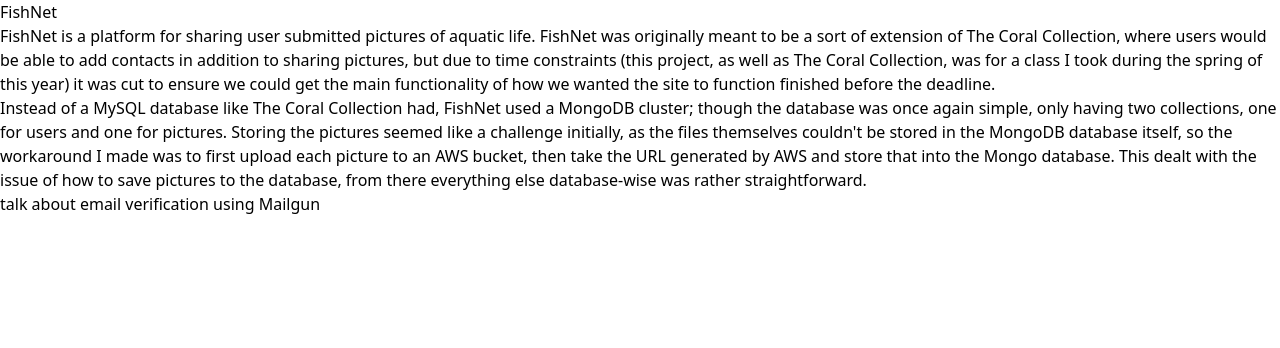
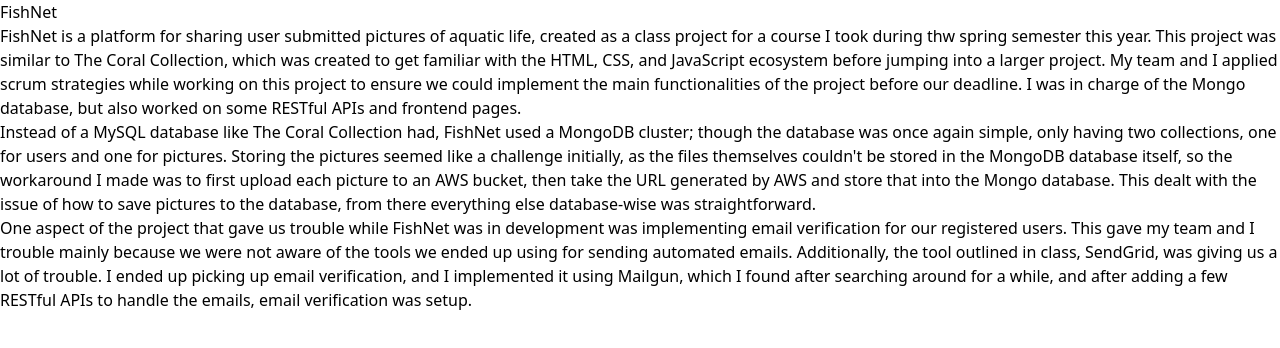
Before and after one commit to buhgowsh/svelte-portfolio, a SvelteKit app: page /fishnet in a window 1280 px wide. Shown: the top 348 px of the page. Built offline with nearby package versions, Linux system fonts and the light colour scheme; what tailwindcss-motion would draw is missing.

Commit message:
add details to all project cards

```diff
--- a/src/routes/coralcollection/+page.svelte
+++ b/src/routes/coralcollection/+page.svelte
@@ -1,10 +1,10 @@
 <h1>The Coral Collection</h1>
 
 <p>
-    As briefly described in the card, The Coral Collection was a very simple contact manager that had
-    an aquatic theme to it. The MySQL database was extremely simple, with only two tables: one for registered users
-    and one for contacts added by users. RESTful calls to the database were done through PHP,
-    almost exclusively using the POST keyword
+    The Coral Collection was a very simple contact manager that had an aquatic theme to it.
+    The MySQL database was extremely simple, with only two tables: one for registered users
+    and one for contacts added by users. RESTful calls to the database were done using PHP.
+    I was in charge of the database, and made some of the APIs.
 </p>
 
 <p>stuff to do:
--- a/src/routes/fishnet/+page.svelte
+++ b/src/routes/fishnet/+page.svelte
@@ -1,12 +1,13 @@
 <h1>FishNet</h1>
 
 <p>
-    FishNet is a platform for sharing user submitted pictures of aquatic life.
-    FishNet was originally meant to be a sort of extension of The Coral Collection,
-    where users would be able to add contacts in addition to sharing pictures, but
-    due to time constraints (this project, as well as The Coral Collection, was for
-    a class I took during the spring of this year) it was cut to ensure we could get
-    the main functionality of how we wanted the site to function finished before the deadline.
+    FishNet is a platform for sharing user submitted pictures of aquatic life, created as a class project
+    for a course I took during thw spring semester this year.
+    This project was similar to The Coral Collection, which was created to get familiar with the
+    HTML, CSS, and JavaScript ecosystem before jumping into a larger project.
+    My team and I applied scrum strategies while working on this project to
+    ensure we could implement the main functionalities of the project before our deadline.
+    I was in charge of the Mongo database, but also worked on some RESTful APIs and frontend pages.
 </p>
 
 <p>
@@ -15,9 +16,14 @@
     Storing the pictures seemed like a challenge initially, as the files themselves couldn't be stored in the
     MongoDB database itself, so the workaround I made was to first upload each picture to an AWS bucket,
     then take the URL generated by AWS and store that into the Mongo database. This dealt with the issue of
-    how to save pictures to the database, from there everything else database-wise was rather straightforward.
+    how to save pictures to the database, from there everything else database-wise was straightforward.
 </p>
 
 <p>
-    talk about email verification using Mailgun
+    One aspect of the project that gave us trouble while FishNet was in development was implementing
+    email verification for our registered users. This gave my team and I trouble mainly because we
+    were not aware of the tools we ended up using for sending automated emails. Additionally, the tool outlined
+    in class, SendGrid, was giving us a lot of trouble. I ended up picking up email verification, and I
+    implemented it using Mailgun, which I found after searching around for a while, and after adding a
+    few RESTful APIs to handle the emails, email verification was setup.
 </p>
--- a/src/routes/gnarpnotes/+page.svelte
+++ b/src/routes/gnarpnotes/+page.svelte
@@ -1 +1,11 @@
 <h1>Gnarp Notes</h1>
+
+<p>
+    Gnarp Notes is a study tool that takes in PDF files from users and converts them into flash cards
+    using the Google GeminiAPI, with an option to download the generated flash cards as a PowerPoint
+    to use to study later. This was a solo hackathon project that I created during Gemiknights, an AI focused
+    hackathon hosted by Knight Hacks at UCF. The overall design of the project went through a couple
+    iterations, but the core theme of Gnarpy the alien cat stayed the same. Converting the flash cards
+    into a downloadable PowerPoint was the most challenging part of the project, since finding and
+    implementing the library I used (pptxgenjs) took most of the time I had.
+</p>
--- a/src/routes/nova/+page.svelte
+++ b/src/routes/nova/+page.svelte
@@ -1,2 +1,13 @@
 <h1>N.O.V.A. AI</h1>
-<p>Neural Optimization with Visual Analysis</p>
+
+<p>
+    Neural Optimization with Visual Analysis, or NOVA for short, was a group hackathon project at Hack USF,
+    an AI-focused hackathon. NOVA will tracks the user's attention to their screen and graph it by using a
+    combination of OpenCV and the Matplotlib Python library. The graph is then fed to ChatGPT using the OpenAI API
+    to gain insight on how well the user payed attention and how to improve attention if needed.
+</p>
+
+<p>
+    My contribution to this project was setting up the graph using Matplotlib, and setting up a Python VM
+    for a groupmate to use Flask, which had been giving them some trouble.
+</p>
```
